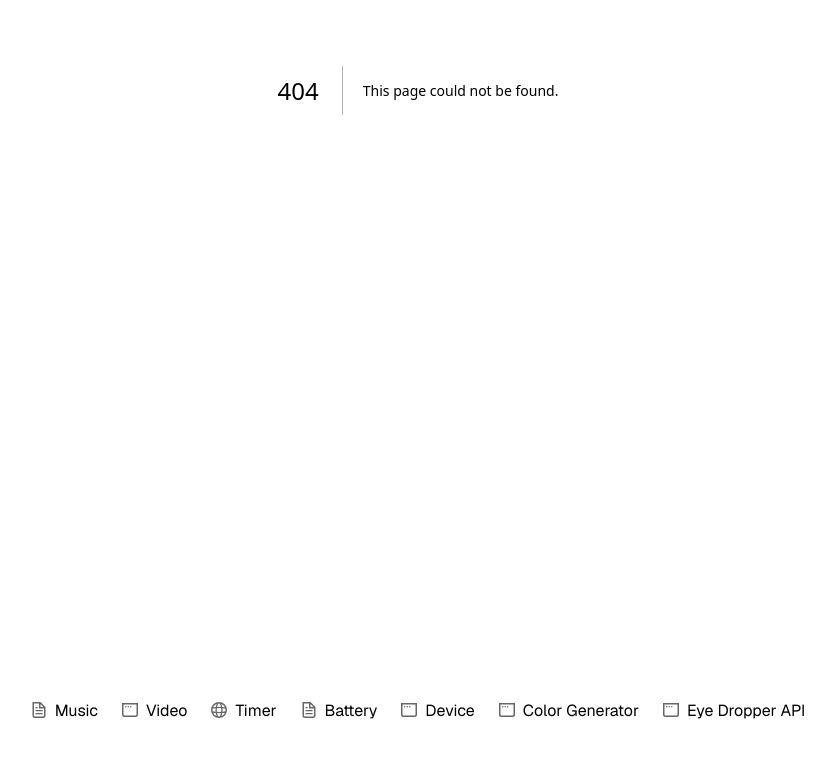
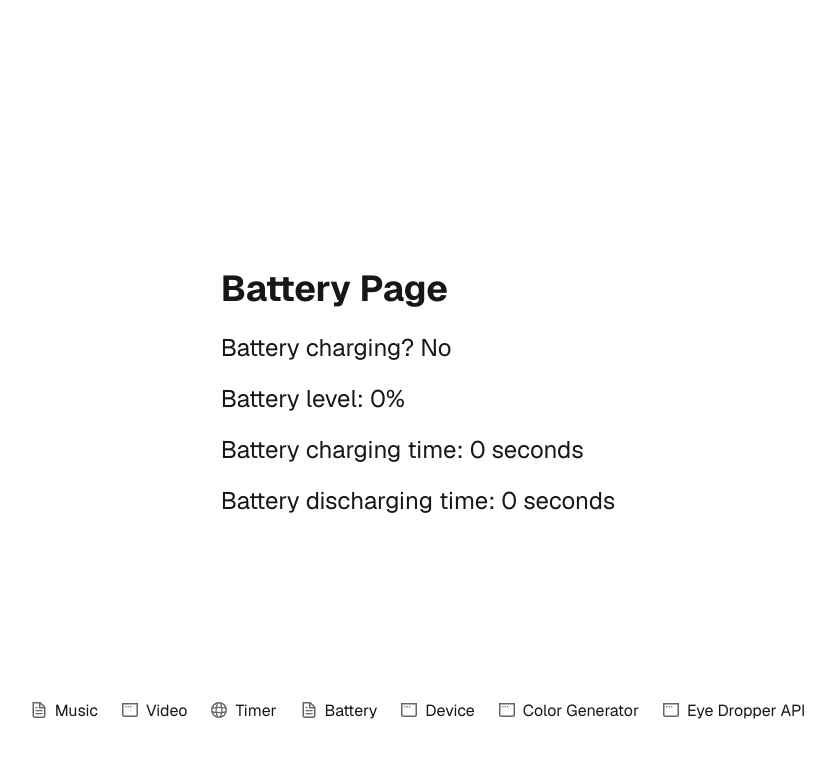
Before and after one commit to Ardelon/page-visibility-api, a Next.js app: page /web-api/battery in a window 1280 px wide. Before the commit this address had no page. Shown: the top 758 px of the page, without its empty margins (222-1057 px from the left). Built offline with nearby package versions, Linux system fonts and the light colour scheme.

Commit message:
routes update

```diff
--- a/app/layout.js
+++ b/app/layout.js
@@ -4,6 +4,7 @@ import Image from "next/image";
 import styles from "./page.module.css";
 import { GoogleAnalytics, GoogleTagManager } from "@next/third-parties/google";
 import Script from "next/script";
+import Link from "next/link";
 const geistSans = Geist({
   variable: "--font-geist-sans",
   subsets: ["latin"],
@@ -54,7 +55,7 @@ export default function RootLayout({ children }) {
         <div className={styles.page}>
           {children}
           <footer className={styles.footer}>
-            <a href="music" rel="noopener noreferrer">
+            <Link href="/web-api/music" rel="noopener noreferrer">
               <Image
                 aria-hidden
                 src="/file.svg"
@@ -63,8 +64,8 @@ export default function RootLayout({ children }) {
                 height={16}
               />
               Music
-            </a>
-            <a href="video" rel="noopener noreferrer">
+            </Link>
+            <Link href="/web-api/video" rel="noopener noreferrer">
               <Image
                 aria-hidden
                 src="/window.svg"
@@ -73,8 +74,8 @@ export default function RootLayout({ children }) {
                 height={16}
               />
               Video
-            </a>
-            <a href="timer" rel="noopener noreferrer">
+            </Link>
+            <Link href="/web-api/timer" rel="noopener noreferrer">
               <Image
                 aria-hidden
                 src="/globe.svg"
@@ -83,8 +84,8 @@ export default function RootLayout({ children }) {
                 height={16}
               />
               Timer
-            </a>
-            <a href="battery" rel="noopener noreferrer">
+            </Link>
+            <Link href="/web-api/battery" rel="noopener noreferrer">
               <Image
                 aria-hidden
                 src="/file.svg"
@@ -93,8 +94,8 @@ export default function RootLayout({ children }) {
                 height={16}
               />
               Battery
-            </a>
-            <a href="device" rel="noopener noreferrer">
+            </Link>
+            <Link href="/web-api/device" rel="noopener noreferrer">
               <Image
                 aria-hidden
                 src="/window.svg"
@@ -103,8 +104,8 @@ export default function RootLayout({ children }) {
                 height={16}
               />
               Device
-            </a>
-            <a href="color-generator" rel="noopener noreferrer">
+            </Link>
+            <Link href="/color-generator" rel="noopener noreferrer">
               <Image
                 aria-hidden
                 src="/window.svg"
@@ -113,8 +114,8 @@ export default function RootLayout({ children }) {
                 height={16}
               />
               Color Generator
-            </a>
-            <a href="eye-dropper" rel="noopener noreferrer">
+            </Link>
+            <Link href="/web-api/eye-dropper" rel="noopener noreferrer">
               <Image
                 aria-hidden
                 src="/window.svg"
@@ -123,7 +124,7 @@ export default function RootLayout({ children }) {
                 height={16}
               />
               Eye Dropper API
-            </a>
+            </Link>
           </footer>
         </div>
       </body>
--- a/app/music/page.js
+++ b/app/web-api/music/page.js
@@ -1,6 +1,6 @@
 "use client";
 import { useLayoutEffect, useRef, useState } from "react";
-import usePageVisibility from "../../hooks/pageVisibilityHook.js";
+import usePageVisibility from "../../../hooks/pageVisibilityHook.js";
 import { isClient } from "@/utility/rendering.js";
 function Music() {
   const mounted = isClient();
--- a/hooks/useBattery.js
+++ b/hooks/useBattery.js
@@ -14,6 +14,7 @@ function useBattery() {
   useEffect(() => {
     (async () => {
       const battery = await navigator.getBattery();
+      if (battery) {
         setBatteryStatus((state) => ({
           ...state,
           isCharging: battery.charging,
@@ -22,6 +23,7 @@ function useBattery() {
           dischargingTime: battery.dischargingTime,
         }));
         setBatteryRef(battery);
+      }
     })();
   }, []);
 
@@ -75,7 +77,7 @@ function useBattery() {
       applyEventListeners(batteryRef);
     }
     return () => {
-      if (batteryRef) {
+      if (batteryRef && batteryRef.removeEventListener) {
         removeEventListeners(batteryRef);
       }
     };
```
Also changed, not shown: app/web-api/battery/page.js (renamed from app/battery/page.js), app/web-api/device/page.js (renamed from app/device/page.js), app/web-api/eye-dropper/page.js (renamed from app/eye-dropper/page.js), app/web-api/timer/page.js (renamed from app/timer/page.js), app/web-api/video/page.js (renamed from app/video/page.js). Lines whose indentation alone changed are shown as unchanged.
